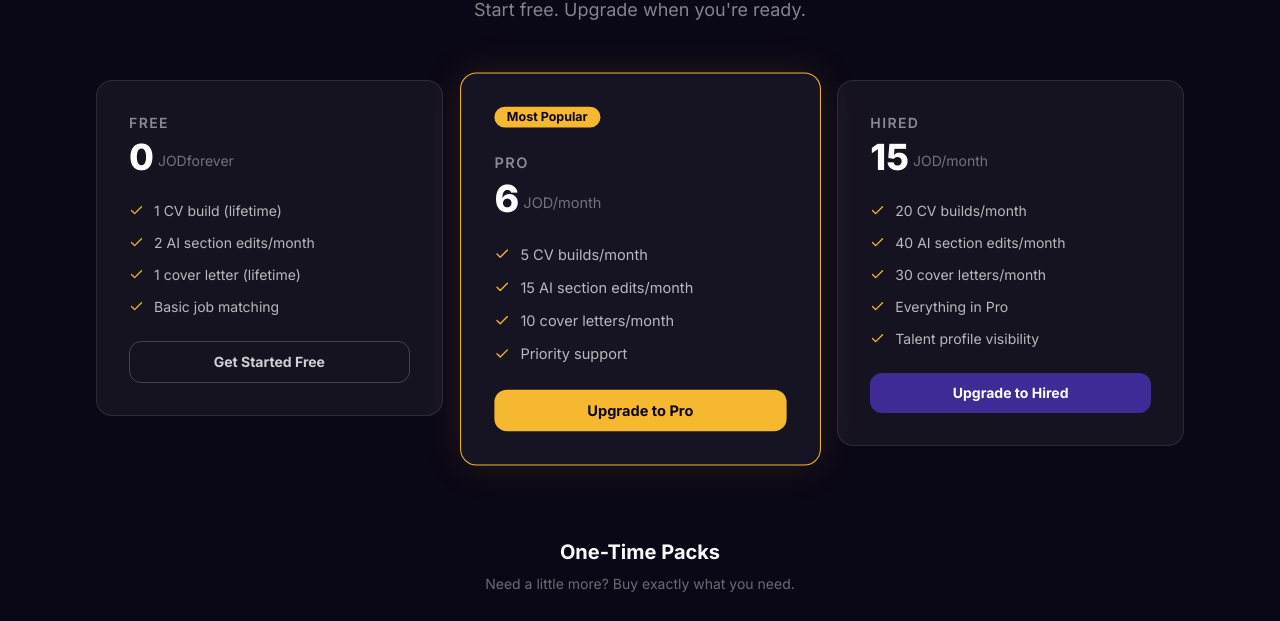
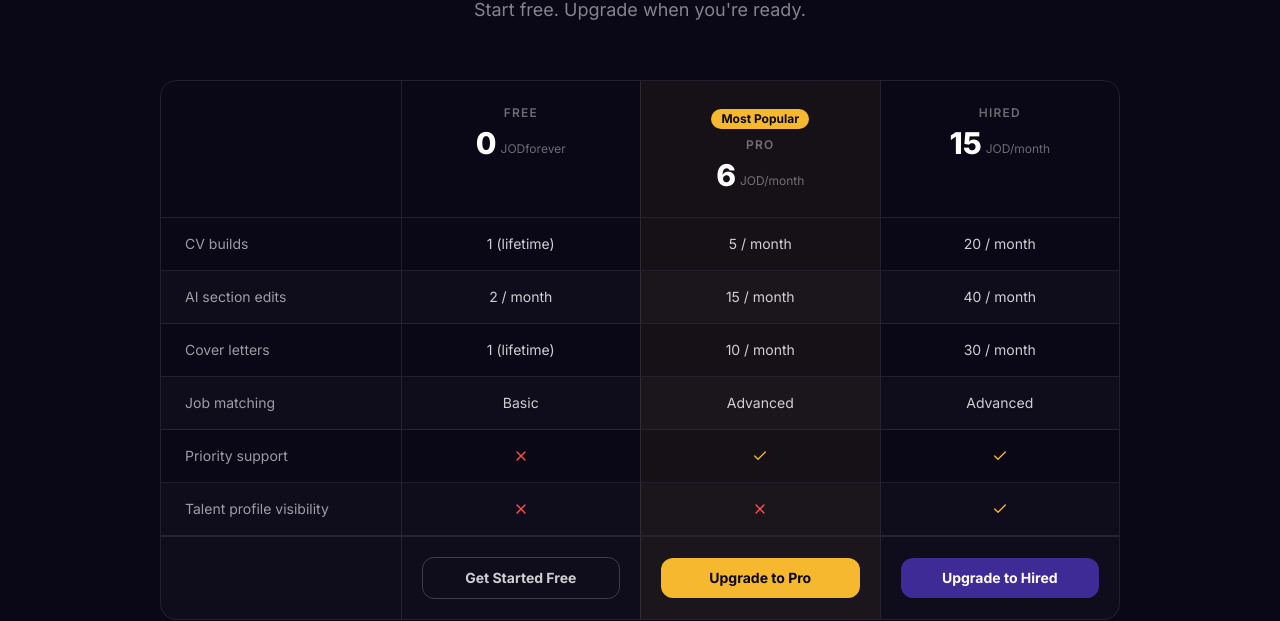
Before and after one commit to Husamalj/hired-jo, a Next.js app: page /pricing in a window 1280 px wide. Shown: the part 221-842 px from the top of the page. Built offline with nearby package versions, Linux system fonts and the light colour scheme; no server answers.

Commit message:
feat: pricing page comparison table with check/X marks per tier
Co-Authored-By: Claude Sonnet 4.6 <noreply@anthropic.com>

```diff
--- a/app/pricing/page.tsx
+++ b/app/pricing/page.tsx
@@ -3,7 +3,7 @@
 import { useState } from "react";
 import Link from "next/link";
 import Navbar from "@/components/Navbar";
-import { Check } from "lucide-react";
+import { Check, X } from "lucide-react";
 
 type PriceId =
   | "NEXT_PUBLIC_PADDLE_PRICE_PRO"
@@ -46,6 +46,18 @@ async function startCheckout(envKey: PriceId, setLoading: (k: PriceId | null) =>
   }
 }
 
+// All features listed — each tier specifies what it gets
+type Feature = { label: string; free: string | false; pro: string | false; hired: string | false };
+
+const features: Feature[] = [
+  { label: "CV builds",           free: "1 (lifetime)",  pro: "5 / month",    hired: "20 / month" },
+  { label: "AI section edits",    free: "2 / month",     pro: "15 / month",   hired: "40 / month" },
+  { label: "Cover letters",       free: "1 (lifetime)",  pro: "10 / month",   hired: "30 / month" },
+  { label: "Job matching",        free: "Basic",         pro: "Advanced",     hired: "Advanced" },
+  { label: "Priority support",    free: false,           pro: true,           hired: true },
+  { label: "Talent profile visibility", free: false,     pro: false,          hired: true },
+];
+
 const tiers = [
   {
     name: "Free",
@@ -55,12 +67,7 @@ const tiers = [
     envKey: null as PriceId | null,
     cta: "Get Started Free",
     ctaHref: "/build",
-    features: [
-      "1 CV build (lifetime)",
-      "2 AI section edits/month",
-      "1 cover letter (lifetime)",
-      "Basic job matching",
-    ],
+    featureKey: "free" as keyof Feature,
   },
   {
     name: "Pro",
@@ -70,12 +77,7 @@ const tiers = [
     envKey: "NEXT_PUBLIC_PADDLE_PRICE_PRO" as PriceId,
     cta: "Upgrade to Pro",
     ctaHref: null,
-    features: [
-      "5 CV builds/month",
-      "15 AI section edits/month",
-      "10 cover letters/month",
-      "Priority support",
-    ],
+    featureKey: "pro" as keyof Feature,
   },
   {
     name: "Hired",
@@ -85,36 +87,25 @@ const tiers = [
     envKey: "NEXT_PUBLIC_PADDLE_PRICE_HIRED" as PriceId,
     cta: "Upgrade to Hired",
     ctaHref: null,
-    features: [
-      "20 CV builds/month",
-      "40 AI section edits/month",
-      "30 cover letters/month",
-      "Everything in Pro",
-      "Talent profile visibility",
-    ],
+    featureKey: "hired" as keyof Feature,
   },
 ];
 
 const packs = [
-  {
-    name: "CV Pack",
-    desc: "3 extra CV builds",
-    price: "2",
-    envKey: "NEXT_PUBLIC_PADDLE_PRICE_CV_PACK" as PriceId,
-  },
-  {
-    name: "Edit Pack",
-    desc: "10 extra AI edits",
-    price: "2",
-    envKey: "NEXT_PUBLIC_PADDLE_PRICE_EDIT_PACK" as PriceId,
-  },
-  {
-    name: "Cover Pack",
-    desc: "5 extra cover letters",
-    price: "2",
-    envKey: "NEXT_PUBLIC_PADDLE_PRICE_COVER_PACK" as PriceId,
-  },
+  { name: "CV Pack",    desc: "3 extra CV builds",        price: "2", envKey: "NEXT_PUBLIC_PADDLE_PRICE_CV_PACK" as PriceId },
+  { name: "Edit Pack",  desc: "10 extra AI edits",         price: "2", envKey: "NEXT_PUBLIC_PADDLE_PRICE_EDIT_PACK" as PriceId },
+  { name: "Cover Pack", desc: "5 extra cover letters",     price: "2", envKey: "NEXT_PUBLIC_PADDLE_PRICE_COVER_PACK" as PriceId },
 ];
+
+function FeatureValue({ value }: { value: string | boolean | false }) {
+  if (value === false) {
+    return <X size={16} className="mx-auto" style={{ color: "#ff4d4d" }} />;
+  }
+  if (value === true) {
+    return <Check size={16} className="mx-auto" style={{ color: "#F5B82E" }} />;
+  }
+  return <span className="text-sm text-white/80">{value}</span>;
+}
 
 export default function PricingPage() {
   const [loading, setLoading] = useState<PriceId | null>(null);
@@ -123,56 +114,78 @@ export default function PricingPage() {
     <div className="min-h-screen" style={{ background: "#0A0716", color: "white" }}>
       <Navbar />
 
-      <main className="max-w-6xl mx-auto px-5 md:px-8 py-16 md:py-24">
+      <main className="max-w-5xl mx-auto px-5 md:px-8 py-16 md:py-24">
         {/* Header */}
         <div className="text-center mb-14">
           <h1 className="text-3xl md:text-5xl font-bold tracking-tight mb-3">
-            Simple,{" "}
-            <span style={{ color: "#F5B82E" }}>Transparent</span> Pricing
+            Simple, <span style={{ color: "#F5B82E" }}>Transparent</span> Pricing
           </h1>
           <p className="text-white/50 text-lg">Start free. Upgrade when you&apos;re ready.</p>
         </div>
 
-        {/* Tier cards */}
-        <div className="grid grid-cols-1 md:grid-cols-3 gap-6 mb-20 items-start">
+        {/* Comparison table */}
+        <div className="rounded-2xl border border-white/10 overflow-hidden mb-20">
+          {/* Tier headers */}
+          <div className="grid grid-cols-4 border-b border-white/10">
+            <div className="p-6" />
             {tiers.map((tier) => (
               <div
                 key={tier.name}
                 className={[
-                "rounded-2xl border p-8 flex flex-col gap-6 transition-transform duration-200",
-                tier.featured
-                  ? "border-[#F5B82E] scale-[1.04] shadow-[0_0_40px_rgba(245,184,46,0.12)]"
-                  : "border-white/10",
-                "bg-white/5",
+                  "p-6 text-center border-l border-white/10",
+                  tier.featured ? "bg-[#F5B82E]/5" : "",
                 ].join(" ")}
               >
                 {tier.featured && (
-                <div className="self-start rounded-full px-3 py-0.5 text-xs font-bold" style={{ background: "#F5B82E", color: "#0A0716" }}>
+                  <div className="inline-block rounded-full px-2.5 py-0.5 text-xs font-bold mb-2" style={{ background: "#F5B82E", color: "#0A0716" }}>
                     Most Popular
                   </div>
                 )}
-
-              <div>
-                <p className="text-sm font-semibold text-white/50 uppercase tracking-widest mb-1">{tier.name}</p>
-                <div className="flex items-end gap-1">
-                  <span className="text-4xl font-extrabold">{tier.price}</span>
-                  <span className="text-white/40 text-sm mb-1.5">JOD{tier.period}</span>
+                <p className="text-xs font-semibold text-white/40 uppercase tracking-widest mb-1">{tier.name}</p>
+                <div className="flex items-end justify-center gap-1">
+                  <span className="text-3xl font-extrabold">{tier.price}</span>
+                  <span className="text-white/40 text-xs mb-1">JOD{tier.period}</span>
                 </div>
               </div>
+            ))}
+          </div>
 
-              <ul className="flex flex-col gap-3 flex-1">
-                {tier.features.map((f) => (
-                  <li key={f} className="flex items-start gap-2.5 text-sm text-white/70">
-                    <Check size={15} className="shrink-0 mt-0.5" style={{ color: "#F5B82E" }} />
-                    {f}
-                  </li>
+          {/* Feature rows */}
+          {features.map((feat, i) => (
+            <div
+              key={feat.label}
+              className={["grid grid-cols-4 border-b border-white/10 last:border-b-0", i % 2 === 0 ? "" : "bg-white/[0.02]"].join(" ")}
+            >
+              <div className="p-4 px-6 text-sm text-white/60 flex items-center">{feat.label}</div>
+              {tiers.map((tier) => (
+                <div
+                  key={tier.name}
+                  className={[
+                    "p-4 border-l border-white/10 flex items-center justify-center text-center",
+                    tier.featured ? "bg-[#F5B82E]/5" : "",
+                  ].join(" ")}
+                >
+                  <FeatureValue value={feat[tier.featureKey] as string | boolean | false} />
+                </div>
               ))}
-              </ul>
+            </div>
+          ))}
 
+          {/* CTA row */}
+          <div className="grid grid-cols-4 border-t border-white/10 bg-white/[0.02]">
+            <div className="p-6" />
+            {tiers.map((tier) => (
+              <div
+                key={tier.name}
+                className={[
+                  "p-5 border-l border-white/10 flex items-center justify-center",
+                  tier.featured ? "bg-[#F5B82E]/5" : "",
+                ].join(" ")}
+              >
                 {tier.ctaHref ? (
                   <Link
                     href={tier.ctaHref}
-                  className="block text-center rounded-xl px-4 py-2.5 text-sm font-bold border border-white/20 text-white/80 hover:border-white/40 hover:text-white transition"
+                    className="w-full text-center rounded-xl px-4 py-2.5 text-sm font-bold border border-white/20 text-white/80 hover:border-white/40 hover:text-white transition"
                   >
                     {tier.cta}
                   </Link>
@@ -180,7 +193,7 @@ export default function PricingPage() {
                   <button
                     disabled={loading === tier.envKey}
                     onClick={() => tier.envKey && startCheckout(tier.envKey, setLoading)}
-                  className="rounded-xl px-4 py-2.5 text-sm font-bold transition disabled:opacity-60"
+                    className="w-full rounded-xl px-4 py-2.5 text-sm font-bold transition disabled:opacity-60"
                     style={
                       tier.featured
                         ? { background: "#F5B82E", color: "#0A0716" }
@@ -193,18 +206,16 @@ export default function PricingPage() {
               </div>
             ))}
           </div>
+        </div>
 
         {/* One-time packs */}
         <div>
           <h2 className="text-xl font-bold text-center mb-2">One-Time Packs</h2>
-          <p className="text-white/40 text-sm text-center mb-8">Need a little more? Buy exactly what you need.</p>
+          <p className="text-white/40 text-sm text-center mb-8">Need a little more? Buy exactly what you need, no subscription required.</p>
 
           <div className="grid grid-cols-1 md:grid-cols-3 gap-5">
             {packs.map((pack) => (
-              <div
-                key={pack.name}
-                className="rounded-2xl border border-white/10 bg-white/5 p-6 flex flex-col gap-4"
-              >
+              <div key={pack.name} className="rounded-2xl border border-white/10 bg-white/5 p-6 flex flex-col gap-4">
                 <div>
                   <p className="font-bold text-base">{pack.name}</p>
                   <p className="text-white/50 text-sm mt-0.5">{pack.desc}</p>
@@ -225,7 +236,6 @@ export default function PricingPage() {
           </div>
         </div>
 
-        {/* Bottom note */}
         <p className="text-center text-white/30 text-xs mt-14">
           All prices in Jordanian Dinar (JOD). Payments processed securely via Paddle.
         </p>
```
Lines whose indentation alone changed are shown as unchanged.
